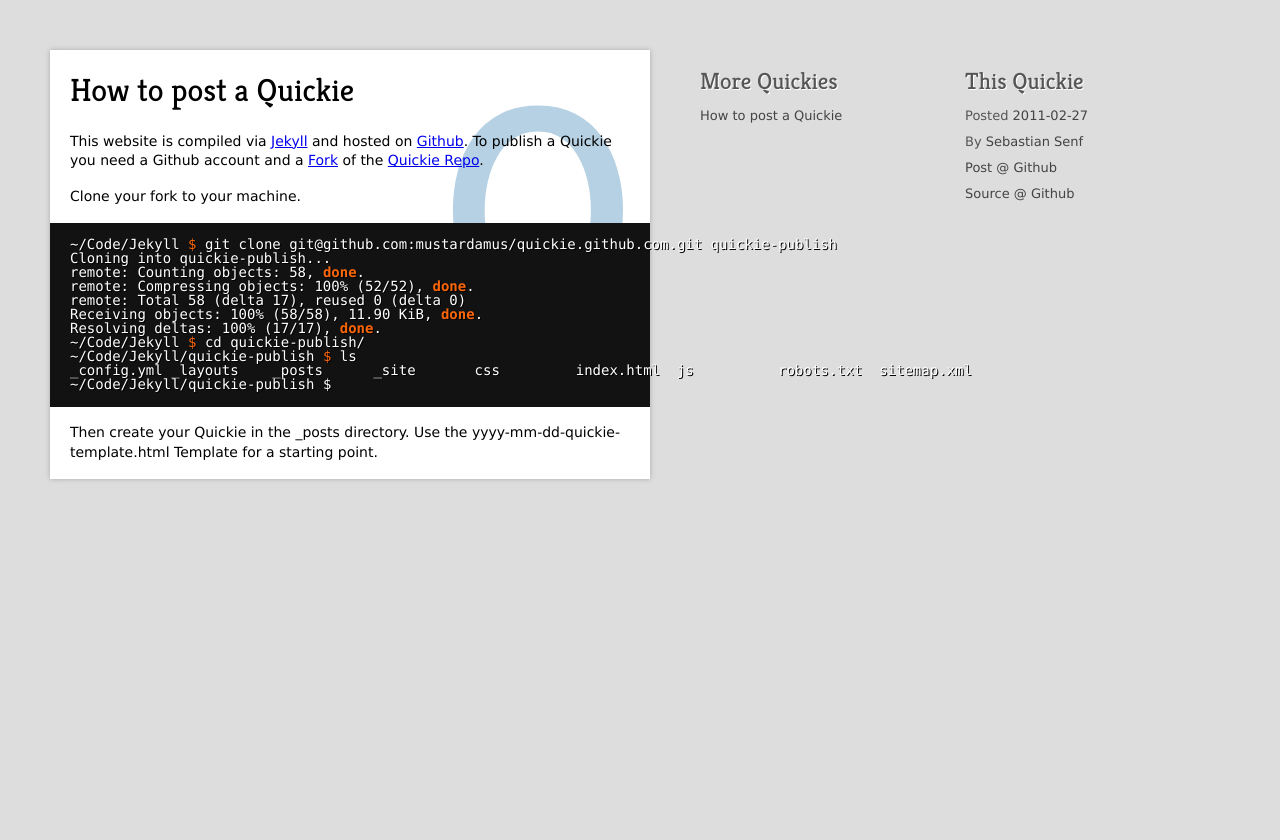
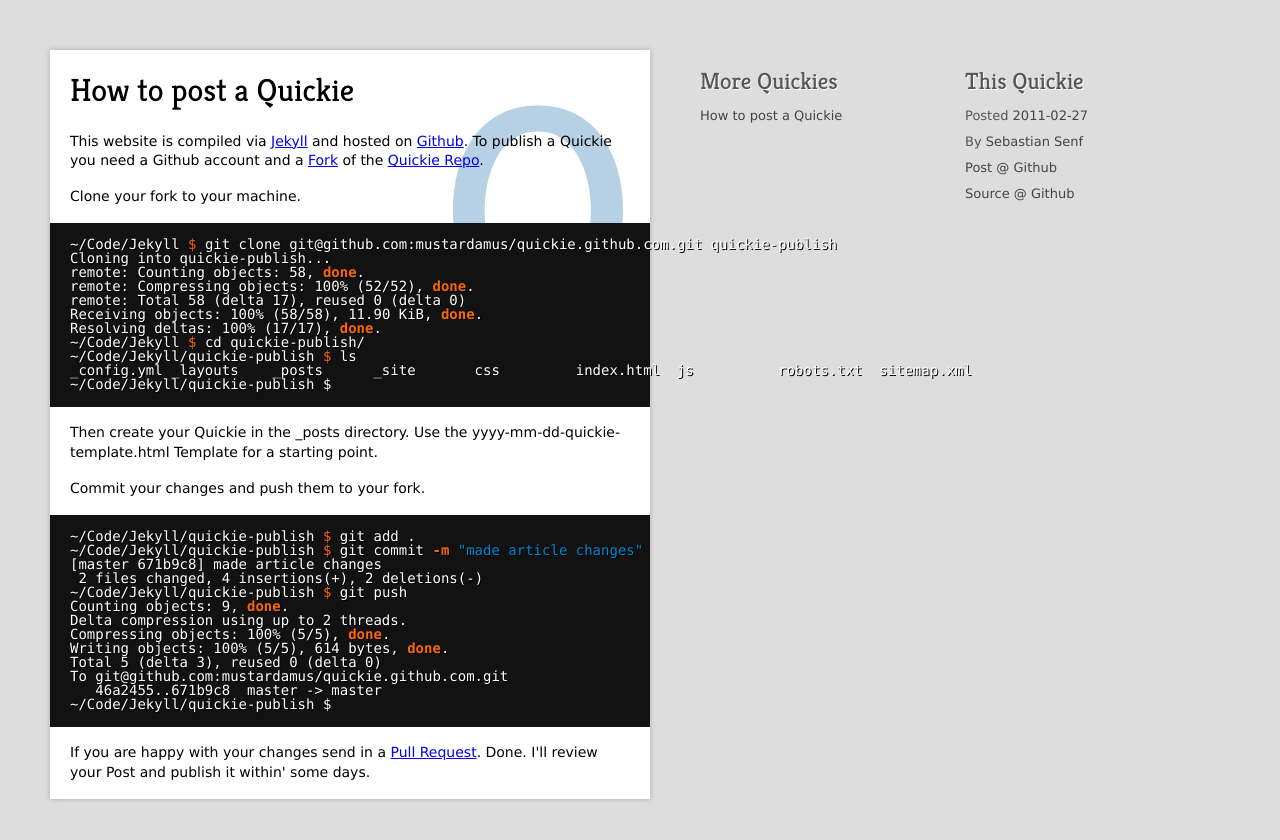
Before and after one commit to quickie/quickie.github.com, a Jekyll site: the page built from _posts/2011-02-27-how-to-post-a-quickie.html, in a window 1280 px wide. Shown: the top 840 px of the page. Built offline with Jekyll 4.4.1, drawn with Linux system fonts in a browser that asks for light colours; nearby versions of some CDN libraries.

Commit message:
final changes to quickie post how to

```diff
--- a/_posts/2011-02-27-how-to-post-a-quickie.html
+++ b/_posts/2011-02-27-how-to-post-a-quickie.html
@@ -35,6 +35,30 @@
     Then create your Quickie in the <code>_posts</code> directory. Use the
     <code>yyyy-mm-dd-quickie-template.html</code> Template for a starting point.
   </p>
+
+  <p>
+    Commit your changes and push them to your fork.
+  </p>
+
+  {% highlight bash %}~/Code/Jekyll/quickie-publish $ git add .
+~/Code/Jekyll/quickie-publish $ git commit -m "made article changes"
+[master 671b9c8] made article changes
+ 2 files changed, 4 insertions(+), 2 deletions(-)
+~/Code/Jekyll/quickie-publish $ git push
+Counting objects: 9, done.
+Delta compression using up to 2 threads.
+Compressing objects: 100% (5/5), done.
+Writing objects: 100% (5/5), 614 bytes, done.
+Total 5 (delta 3), reused 0 (delta 0)
+To git@github.com:mustardamus/quickie.github.com.git
+   46a2455..671b9c8  master -> master
+~/Code/Jekyll/quickie-publish ${% endhighlight %}
+
+  <p>
+    If you are happy with your changes send in a
+    <a href="http://help.github.com/pull-requests/">Pull Request</a>. Done. I'll review your Post and publish
+    it within' some days.
+  </p>
 </div>
 
 <div id="right">
```
